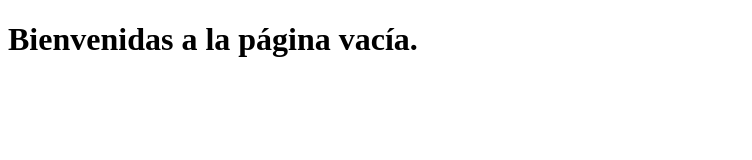
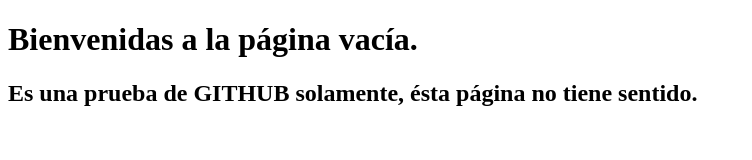
Before and after one commit to lucianocarou/Prueba20230531, a plain HTML site: page pagina_vacia.html in a window 1280 px wide. Shown: the whole page, without its empty margins (0-752 px from the left). Drawn offline with Linux system fonts and the light colour scheme.

Commit message:
cambio en la oficina

```diff
--- a/pagina_vacia.html
+++ b/pagina_vacia.html
@@ -8,5 +8,6 @@
 </head>
 <body>
     <h1>Bienvenidas a la página vacía.</h1>
+    <h2>Es una prueba de GITHUB solamente, ésta página no tiene sentido.</h2>
 </body>
 </html>
```
